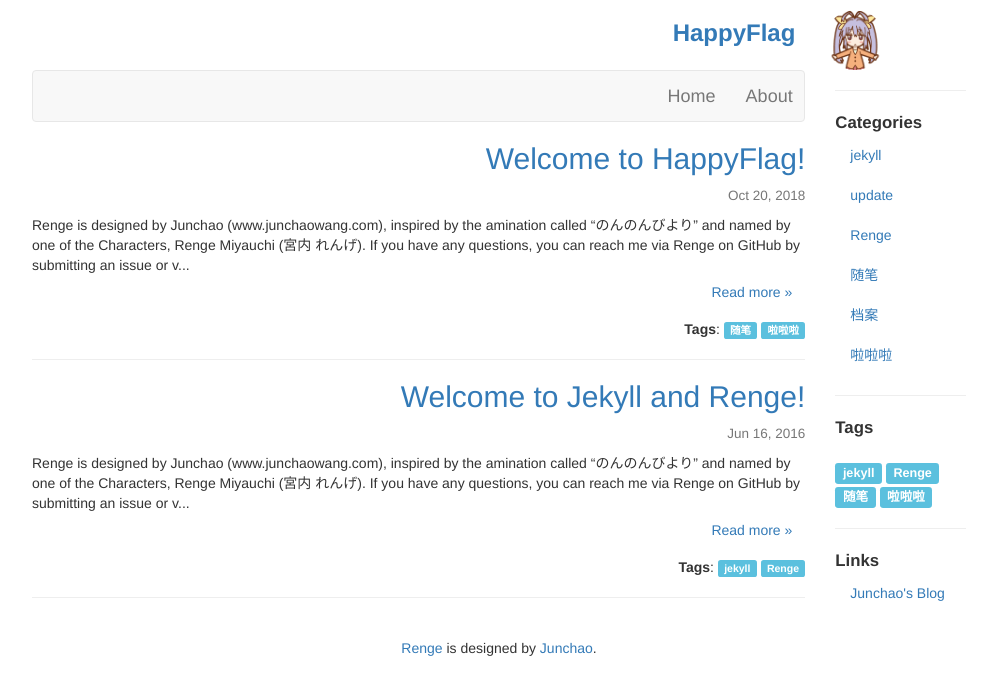
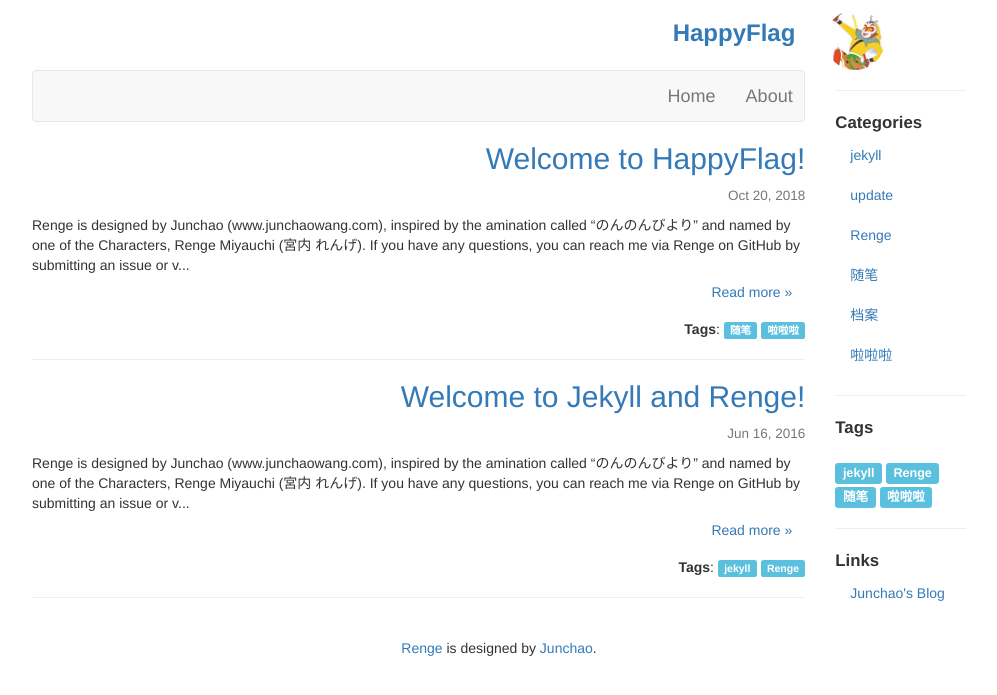
Before and after one commit to happyflag/happyflag.github.io, a Jekyll site: the page built from index.html, in a window 1280 px wide. Shown: the top 695 px of the page, without its empty margins (141-1138 px from the left). Built offline with Jekyll 4.4.1, drawn with Linux system fonts in a browser that asks for light colours; the list of posts is cut into pages by our own code.

Commit message:
20181022-7

```diff
--- a/_includes/header.html
+++ b/_includes/header.html
@@ -9,7 +9,7 @@
             </h3>
           </div>
           <div class="col-xs-2 span3">
-            <img alt="Renge" height="60" src="/images/miaopasi.gif" class="img-circle miaopasi" /></div>
+            <img alt="Renge" height="60" src="/images/houge.jpg" class="img-circle miaopasi" /></div>
         </div>
       </div>
       <div class="row-fluid">
```
